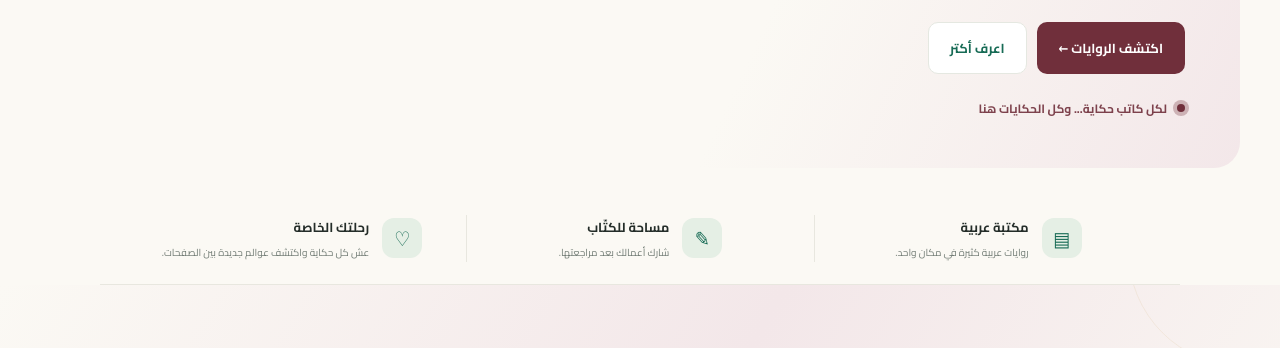
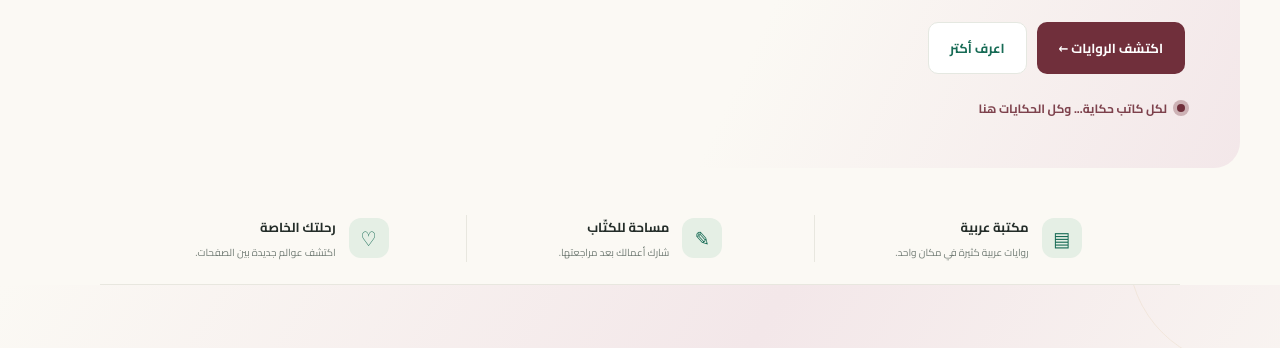
Before and after one commit to AnasAlfeky04/HekayaWRewaya, a plain HTML site: page index.html in a window 1280 px wide. Shown: the part 462-810 px from the top of the page. Drawn offline with nearby package versions, Linux system fonts and the light colour scheme; no server answers.

Commit message:
Add files via upload

```diff
--- a/index.html
+++ b/index.html
@@ -95,7 +95,7 @@
         <span class="feature-icon">♡</span>
         <div>
           <h3>رحلتك الخاصة</h3>
-          <p>عش كل حكاية واكتشف عوالم جديدة بين الصفحات.</p>
+          <p>اكتشف عوالم جديدة بين الصفحات.</p>
         </div>
       </article>
     </section>
```
